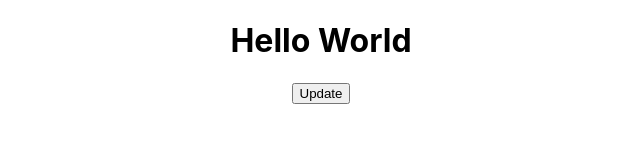
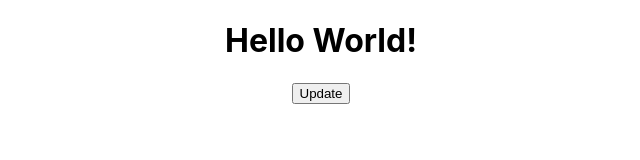
Before and after one commit to kunal-tlp/react-tutorial, a React (Create React App) app: page / in a window 1280 px wide. Both pictures are taken after a click on the button "Update". Shown: the top 160 px of the page, without its empty margins (319-959 px from the left). Built offline with nearby package versions, Linux system fonts and the light colour scheme.

Commit message:
Hide and show button wise with the help of state

```diff
--- a/src/App.js
+++ b/src/App.js
@@ -8,7 +8,7 @@
   return(
     <div className='App'>
         {
-          status? <h1>Hello World</h1>:null
+          status? <h1>Hello World!</h1>:null
         }
         <button onClick={()=>setStatus(!status)}>Update</button>
     </div>
```
